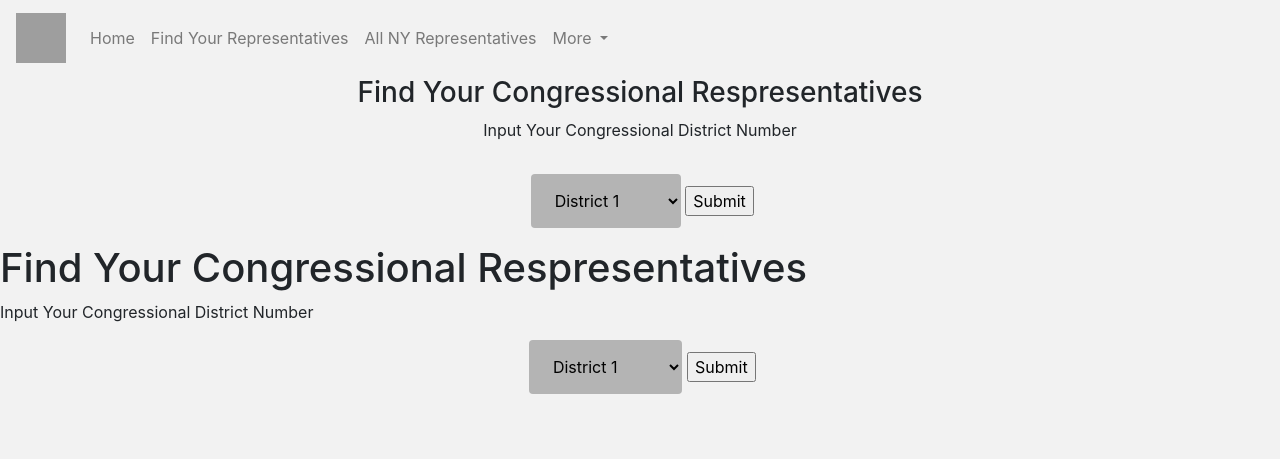
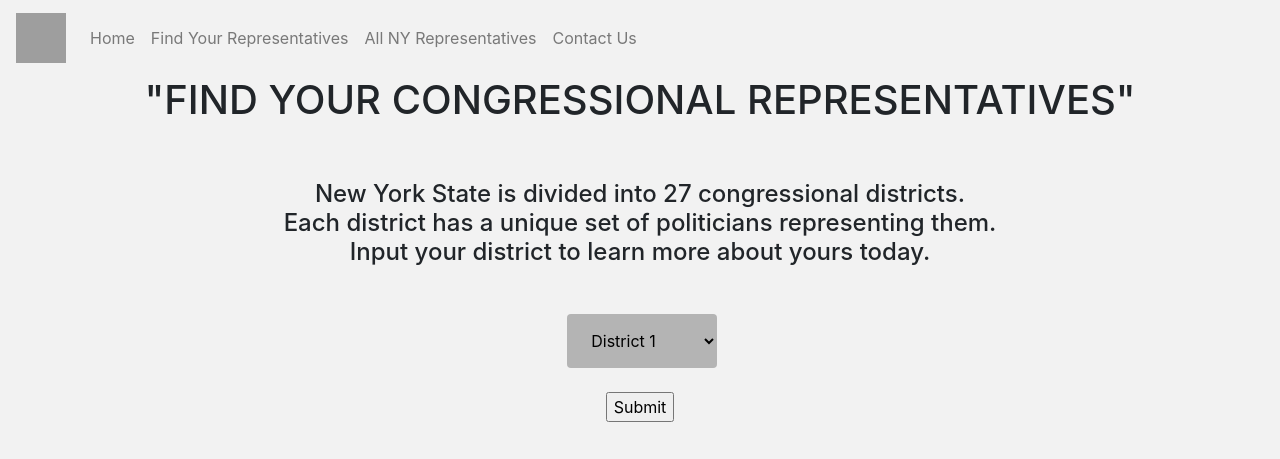
Before and after one commit to nuzatc/final_proj, a Flask app: page /reps in a window 1280 px wide. Shown: the top 459 px of the page. Run offline with Flask 2, Linux system fonts and the light colour scheme; data that the repository does not hold is empty; some libraries are stand-ins or nearby versions; grey boxes are pictures that could not be loaded.

Commit message:
july 30 changes

```diff
--- a/app.py
+++ b/app.py
@@ -73,7 +73,7 @@ def yourRepresentatives():
     else:
         return "hello hello"
 
-@app.route('/YourRepresentatives/<collection>/<politician>' , methods = ["GET", 'POST'])
+@app.route('/yourRepresentatives/<collection>/<politician>' , methods = ["GET", 'POST'])
 def politicianPage(collection, politician):
     # user_district = request.form["district"]
     if collection == "hor":
@@ -103,6 +103,18 @@ def AllRepresentatives():
     print(hor2)
     return render_template('AllRepresentatives.html', hor2 = hor2, senate2 = senate2, gov2 = gov2, hor1=hor1, senate1=senate1, gov1 = gov1, time= datetime.now())
 
+@app.route('/ContactUs')
+def AboutUs():
+    return render_template('aboutUs.html')
+@app.route('/MessageSubmitted', methods = ["GET", "POST"])
+def mesSub():
+    if request.method == "POST":
+        user_name = request.form["name"]
+        user_email = request.form["email"]
+        user_message = request.form["msg"]
+        data = mongo.db.data
+        data.insert({'name': user_name, 'email': user_email, 'message': user_message})
+        return render_template("mesSub.html")
 # CONNECT TO DB, ADD DATA
 # @app.route('/add')
 # def add():
--- a/templates/reps.html
+++ b/templates/reps.html
@@ -22,13 +22,8 @@
             <li class="nav-item">
                 <a class="nav-link" href="/AllRepresentatives">All NY Representatives</a>
             </li>
-            <li class="nav-item dropdown">
-                <a class="nav-link dropdown-toggle" href="#" id="navbarDropdown" role="button" data-toggle="dropdown" aria-haspopup="true" aria-expanded="false">
-                More
-                </a>
-                <div class="dropdown-menu" aria-labelledby="navbarDropdown">
-                <a class="dropdown-item" href="#">About Us</a>
-                <a class="dropdown-item" href="#">Contact Us</a>
+            <li class="nav-item">
+                <a class="nav-link" href="/ContactUs">Contact Us</a>
             </li>
             </ul>
         </div>
@@ -37,18 +32,20 @@
         <div class="container-fluid">
 	<div class="row">
 		<div class="col-md-12">
-			<h3 class="text-center">
-				Find Your Congressional Respresentatives
-			</h3>
+			<h1 class="text-center">
+				"FIND YOUR CONGRESSIONAL REPRESENTATIVES"
+			</h1>
 		</div>
 	</div>
+    <br> <br>
 	<div class="row">
 		<div class="col-md-12">
-			<p class="text-center">
-				Input Your Congressional District Number
-			</p>
+			<h4 class="text-center">
+				New York State is divided into 27 congressional districts. <br> Each district has a unique set of politicians representing them. <br> Input your district to learn more about yours today.
+			</h4>
 		</div>
 	</div>
+    <br>
 	<div class="row">
 		<div class="col-md-12">
 			<p class="text-center">
@@ -83,48 +80,20 @@
                 <option value="26">District 26</option>
                 <option value="27">District 27</option>
             </select>
+            <br> <br>
             <input type="submit">
             </form>
 			</p>
 		</div>
+        </div>
+        <br>
+        <div class="container-fluid">
+	<div class="row">
+		<div class="col-md-12">
+			<img src="https://upload.wikimedia.org/wikipedia/commons/thumb/b/bd/Map_of_New_York%27s_congressional_districts_from_2013_to_2022.png/600px-Map_of_New_York%27s_congressional_districts_from_2013_to_2022.png" alt="NY Districts" width="350" height="250">
+		</div>
 	</div>
 </div>
-        <!-- -->
-        <h1> Find Your Congressional Respresentatives</h1>
-        <p> Input Your Congressional District Number</p>
-        <form method= "post" action = "/YourRepresentatives" align="center">
-            <label for="district"></label>
-            <select id="district" name="district">
-                <option value="1">District 1</option>
-                <option value="2">District 2</option>
-                <option value="3">District 3</option>
-                <option value="4">District 4</option>
-                <option value="5">District 5</option>
-                <option value="6">District 6</option>
-                <option value="7">District 7</option>
-                <option value="8">District 8</option>
-                <option value="9">District 9</option>
-                <option value="10">District 10</option>
-                <option value="11">District 11</option>
-                <option value="12">District 12</option>
-                <option value="13">District 13</option>
-                <option value="14">District 14</option>
-                <option value="15">District 15</option>
-                <option value="16">District 16</option>
-                <option value="17">District 17</option>
-                <option value="18">District 18</option>
-                <option value="19">District 19</option>
-                <option value="20">District 20</option>
-                <option value="21">District 21</option>
-                <option value="22">District 22</option>
-                <option value="23">District 23</option>
-                <option value="24">District 24</option>
-                <option value="25">District 25</option>
-                <option value="26">District 26</option>
-                <option value="27">District 27</option>
-            </select>
-            <input type="submit">
-            </form>
     </body>
     <style>
         select {
@@ -137,5 +106,10 @@
         body {
             background-color: #f2f2f2
         }
+        img {
+  display: block;
+  margin-left: auto;
+  margin-right: auto;
+}
     </style>
 </html>
```
Also changed, not shown: templates/AllRepresentatives.html (+67 -21 lines), templates/SpecificRepresentative.html (+12 -6 lines), templates/aboutUs.html (added, +96 -0 lines), templates/home.html (+22 -5 lines), templates/mesSub.html (added, +49 -0 lines), templates/yourRepresentatives.html (+5 -5 lines).
